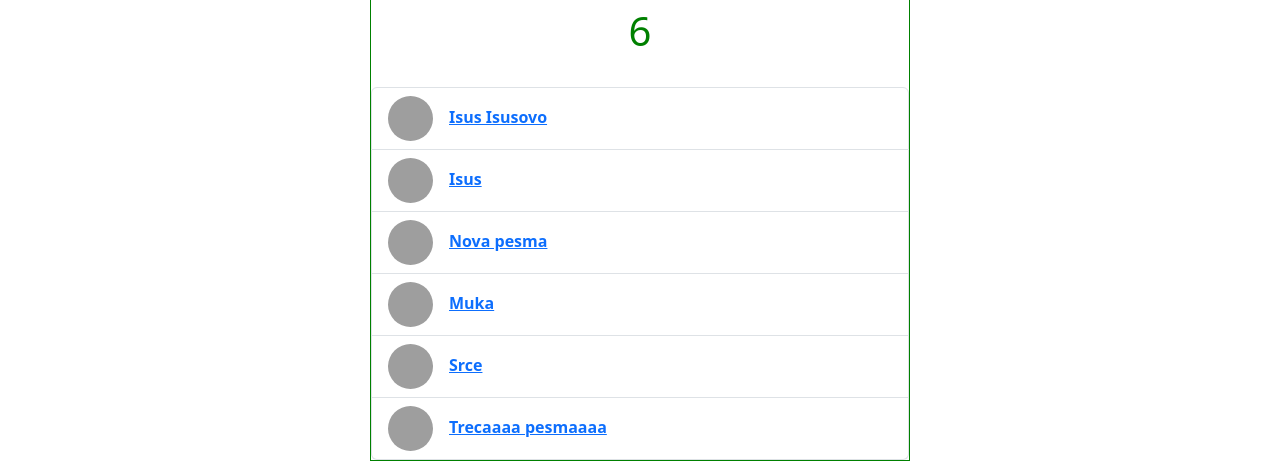
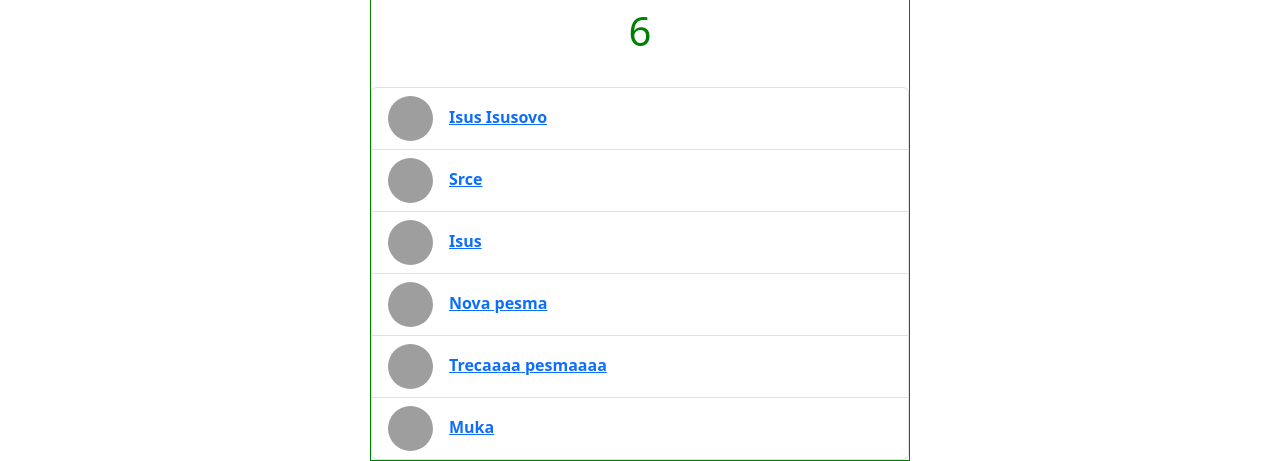
Before and after one commit to natasa-queen/duhovnostUStihovima, a Gatsby site: page / in a window 1280 px wide. Shown: the part 906-1367 px from the top of the page. Built offline with nearby package versions, Linux system fonts and the light colour scheme; Gatsby itself is replaced by a stand-in of ours; grey boxes are pictures that could not be loaded.

```diff
--- a/src/components/lista-pesama.jsx
+++ b/src/components/lista-pesama.jsx
@@ -7,7 +7,7 @@
 
     const data = useStaticQuery(graphql`
         query {
-          allMarkdownRemark {
+          allMarkdownRemark(sort: {frontmatter: {datum: DESC}}) {
             totalCount
             edges {
               node {
--- a/src/pages/{MarkdownRemark.parent__(File)__name}.js
+++ b/src/pages/{MarkdownRemark.parent__(File)__name}.js
@@ -16,7 +16,7 @@
 
             <div dangerouslySetInnerHTML={{__html: html}} />
 
-            <Link to="../" className="btn" >Nazad</Link>
+            <Link to="/" className="btn" >Nazad</Link>
         </>
     )
 }
```
